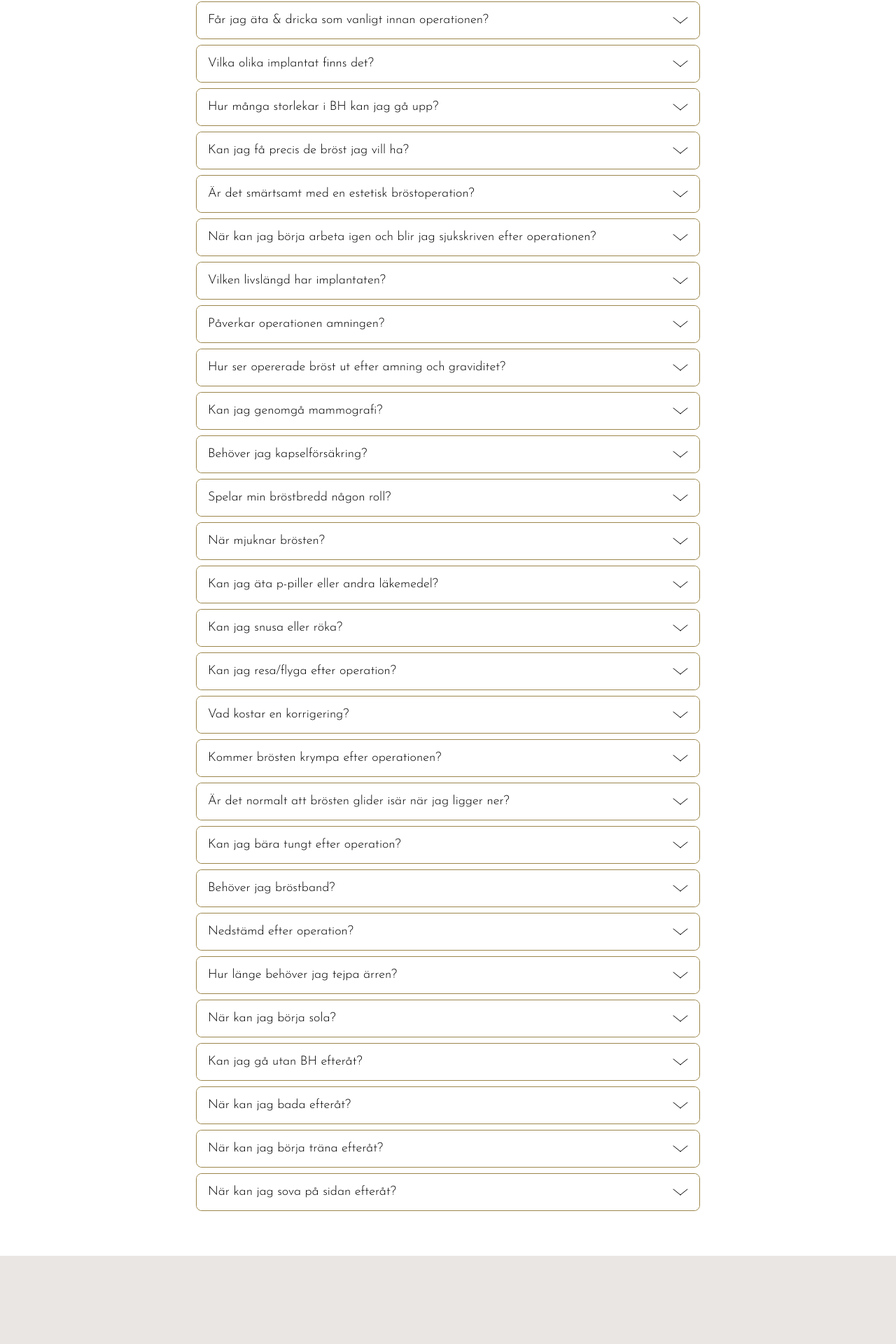
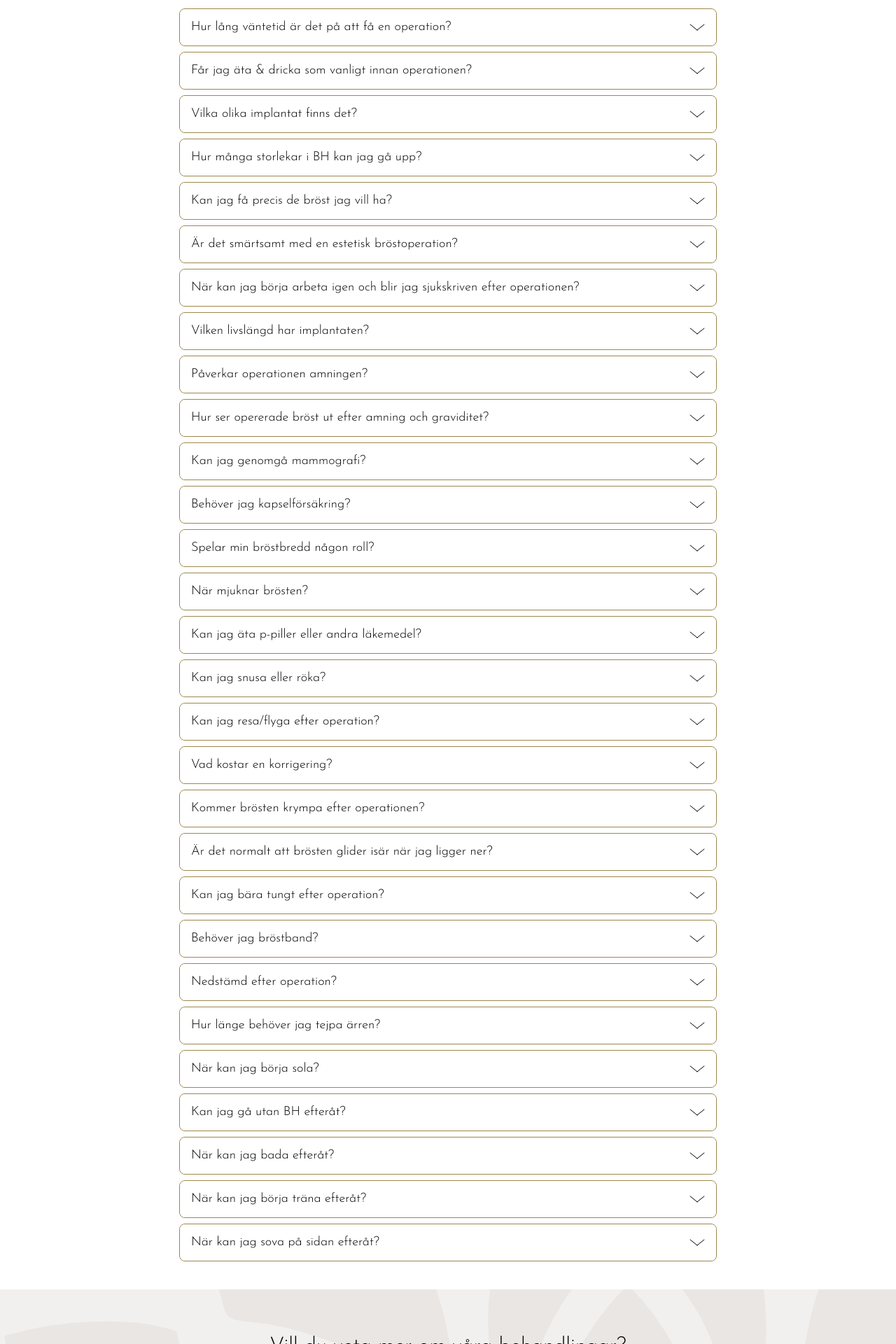
Before and after one commit to dahliakliniken/drgribbe, a Next.js app: page /fragor-och-svar in a window 1280 px wide. Shown: the part 392-2312 px from the top of the page at 70% size. Before the commit the page ends 2186 px from the top, so only its background shows below. Built offline with nearby package versions, Linux system fonts and the light colour scheme; a web font is replaced by a local one.

Commit message:
feat: enhance FAQ section with SimpleCard and update accordion content styling

```diff
--- a/src/app/fragor-och-svar/FragorOchSvar.tsx
+++ b/src/app/fragor-och-svar/FragorOchSvar.tsx
@@ -2,26 +2,59 @@ import { useTranslations } from 'next-intl'
 import { Pillar } from '../components/layout/Pillar'
 import { H1 } from '../components/typography/H1'
 import { P } from '../components/typography/P'
-import { SpaceContainer } from '../components/layout/SpaceContainer'
 import { Accordion } from '../components/surfaces/Accordion'
 import { useAccordionItems } from './accordionData'
+import { BgColors } from '../types'
+import { SimpleCard } from '../components/surfaces/SimpleCard'
+import { SpaceContainer } from '../components/layout/SpaceContainer'
+import { H2 } from '../components/typography/H2'
+import { A } from '../components/typography/A'
 
 const FragorOchSvar = () => {
-  const t = useTranslations('fragorOchSvar')
+  const t = useTranslations()
 
   const faqItems = useAccordionItems()
 
   return (
     <>
-      <Pillar>
-        <SpaceContainer>
-          <H1>{t('title')}</H1>
-          <P>{t('introduction')}</P>
-          <SpaceContainer noPadding spaceVertically>
-            <Accordion outLine items={faqItems} />
+      <SimpleCard
+        bgColor={BgColors.Beige}
+        className="before:bg-500 before:bg-[30%_30%] lg:before:bg-200"
+        content={
+          <SpaceContainer>
+            <Pillar>
+              <H1>{t('fragorOchSvar.title')}</H1>
+              <P>{t('fragorOchSvar.introduction')}</P>
+            </Pillar>
           </SpaceContainer>
-        </SpaceContainer>
-      </Pillar>
+        }
+      />
+      <SpaceContainer>
+        <Pillar>
+          <Accordion outLine items={faqItems} />
+        </Pillar>
+      </SpaceContainer>
+      <SimpleCard
+        bgColor={BgColors.Beige}
+        className="before:bg-[30%_30%] lg:before:bg-200"
+        content={
+          <Pillar>
+            <H2 className="text-center">
+              {'Vill du veta mer om våra behandlingar?'}
+            </H2>
+            <P className="text-center">
+              {
+                'Boka en kostnadsfri konsultation där vi tillsammans går igenom dina önskemål och möjligheter'
+              }
+            </P>
+            <div className="m-auto flex max-w-xs justify-center">
+              <A href="/boka" className="uppercase" buttonStyle inverted>
+                {t('common.bookNow')}
+              </A>
+            </div>
+          </Pillar>
+        }
+      />
     </>
   )
 }
--- a/src/app/fragor-och-svar/accordionData.tsx
+++ b/src/app/fragor-och-svar/accordionData.tsx
@@ -8,13 +8,13 @@ export const useAccordionItems = () => {
     {
       id: crypto.randomUUID(),
       title: t('accordion.question1.question'),
-      content: <P>{t('accordion.question1.answer')}</P>
+      content: <P small>{t('accordion.question1.answer')}</P>
     },
     {
       id: crypto.randomUUID(),
       title: t('accordion.question2.question'),
       content: (
-        <P>
+        <P small>
           {t.rich('accordion.question2.answer', {
             link: (chunks) => (
               <A href="/brostoperationer#forberedelser">{chunks}</A>
@@ -26,137 +26,137 @@ export const useAccordionItems = () => {
     {
       id: crypto.randomUUID(),
       title: t('accordion.question3.question'),
-      content: <P>{t('accordion.question3.answer')}</P>
+      content: <P small>{t('accordion.question3.answer')}</P>
     },
     {
       id: crypto.randomUUID(),
       title: t('accordion.question4.question'),
-      content: <P>{t('accordion.question4.answer')}</P>
+      content: <P small>{t('accordion.question4.answer')}</P>
     },
     {
       id: crypto.randomUUID(),
       title: t('accordion.question5.question'),
-      content: <P>{t('accordion.question5.answer')}</P>
+      content: <P small>{t('accordion.question5.answer')}</P>
     },
     {
       id: crypto.randomUUID(),
       title: t('accordion.question6.question'),
-      content: <P>{t('accordion.question6.answer')}</P>
+      content: <P small>{t('accordion.question6.answer')}</P>
     },
     {
       id: crypto.randomUUID(),
       title: t('accordion.question7.question'),
-      content: <P>{t('accordion.question7.answer')}</P>
+      content: <P small>{t('accordion.question7.answer')}</P>
     },
     {
       id: crypto.randomUUID(),
       title: t('accordion.question8.question'),
-      content: <P>{t('accordion.question8.answer')}</P>
+      content: <P small>{t('accordion.question8.answer')}</P>
     },
     {
       id: crypto.randomUUID(),
       title: t('accordion.question9.question'),
-      content: <P>{t('accordion.question9.answer')}</P>
+      content: <P small>{t('accordion.question9.answer')}</P>
     },
     {
       id: crypto.randomUUID(),
       title: t('accordion.question10.question'),
-      content: <P>{t('accordion.question10.answer')}</P>
+      content: <P small>{t('accordion.question10.answer')}</P>
     },
     {
       id: crypto.randomUUID(),
       title: t('accordion.question11.question'),
-      content: <P>{t('accordion.question11.answer')}</P>
+      content: <P small>{t('accordion.question11.answer')}</P>
     },
     {
       id: crypto.randomUUID(),
       title: t('accordion.question12.question'),
-      content: <P>{t('accordion.question12.answer')}</P>
+      content: <P small>{t('accordion.question12.answer')}</P>
     },
     {
       id: crypto.randomUUID(),
       title: t('accordion.question13.question'),
-      content: <P>{t('accordion.question13.answer')}</P>
+      content: <P small>{t('accordion.question13.answer')}</P>
     },
     {
       id: crypto.randomUUID(),
       title: t('accordion.question14.question'),
-      content: <P>{t('accordion.question14.answer')}</P>
+      content: <P small>{t('accordion.question14.answer')}</P>
     },
     {
       id: crypto.randomUUID(),
       title: t('accordion.question15.question'),
-      content: <P>{t('accordion.question15.answer')}</P>
+      content: <P small>{t('accordion.question15.answer')}</P>
     },
     {
       id: crypto.randomUUID(),
       title: t('accordion.question16.question'),
-      content: <P>{t('accordion.question16.answer')}</P>
+      content: <P small>{t('accordion.question16.answer')}</P>
     },
     {
       id: crypto.randomUUID(),
       title: t('accordion.question17.question'),
-      content: <P>{t('accordion.question17.answer')}</P>
+      content: <P small>{t('accordion.question17.answer')}</P>
     },
     {
       id: crypto.randomUUID(),
       title: t('accordion.question18.question'),
-      content: <P>{t('accordion.question18.answer')}</P>
+      content: <P small>{t('accordion.question18.answer')}</P>
     },
     {
       id: crypto.randomUUID(),
       title: t('accordion.question19.question'),
-      content: <P>{t('accordion.question19.answer')}</P>
+      content: <P small>{t('accordion.question19.answer')}</P>
     },
     {
       id: crypto.randomUUID(),
       title: t('accordion.question20.question'),
-      content: <P>{t('accordion.question20.answer')}</P>
+      content: <P small>{t('accordion.question20.answer')}</P>
     },
     {
       id: crypto.randomUUID(),
       title: t('accordion.question21.question'),
-      content: <P>{t('accordion.question21.answer')}</P>
+      content: <P small>{t('accordion.question21.answer')}</P>
     },
     {
       id: crypto.randomUUID(),
       title: t('accordion.question22.question'),
-      content: <P>{t('accordion.question22.answer')}</P>
+      content: <P small>{t('accordion.question22.answer')}</P>
     },
     {
       id: crypto.randomUUID(),
       title: t('accordion.question23.question'),
-      content: <P>{t('accordion.question23.answer')}</P>
+      content: <P small>{t('accordion.question23.answer')}</P>
     },
     {
       id: crypto.randomUUID(),
       title: t('accordion.question24.question'),
-      content: <P>{t('accordion.question24.answer')}</P>
+      content: <P small>{t('accordion.question24.answer')}</P>
     },
     {
       id: crypto.randomUUID(),
       title: t('accordion.question25.question'),
-      content: <P>{t('accordion.question25.answer')}</P>
+      content: <P small>{t('accordion.question25.answer')}</P>
     },
     {
       id: crypto.randomUUID(),
       title: t('accordion.question26.question'),
-      content: <P>{t('accordion.question26.answer')}</P>
+      content: <P small>{t('accordion.question26.answer')}</P>
     },
     {
       id: crypto.randomUUID(),
       title: t('accordion.question27.question'),
-      content: <P>{t('accordion.question27.answer')}</P>
+      content: <P small>{t('accordion.question27.answer')}</P>
     },
     {
       id: crypto.randomUUID(),
       title: t('accordion.question28.question'),
-      content: <P>{t('accordion.question28.answer')}</P>
+      content: <P small>{t('accordion.question28.answer')}</P>
     },
     {
       id: crypto.randomUUID(),
       title: t('accordion.question29.question'),
-      content: <P>{t('accordion.question29.answer')}</P>
+      content: <P small>{t('accordion.question29.answer')}</P>
     }
   ]
 }
```
Also changed, not shown: src/app/page.tsx (+0 -37 lines).
